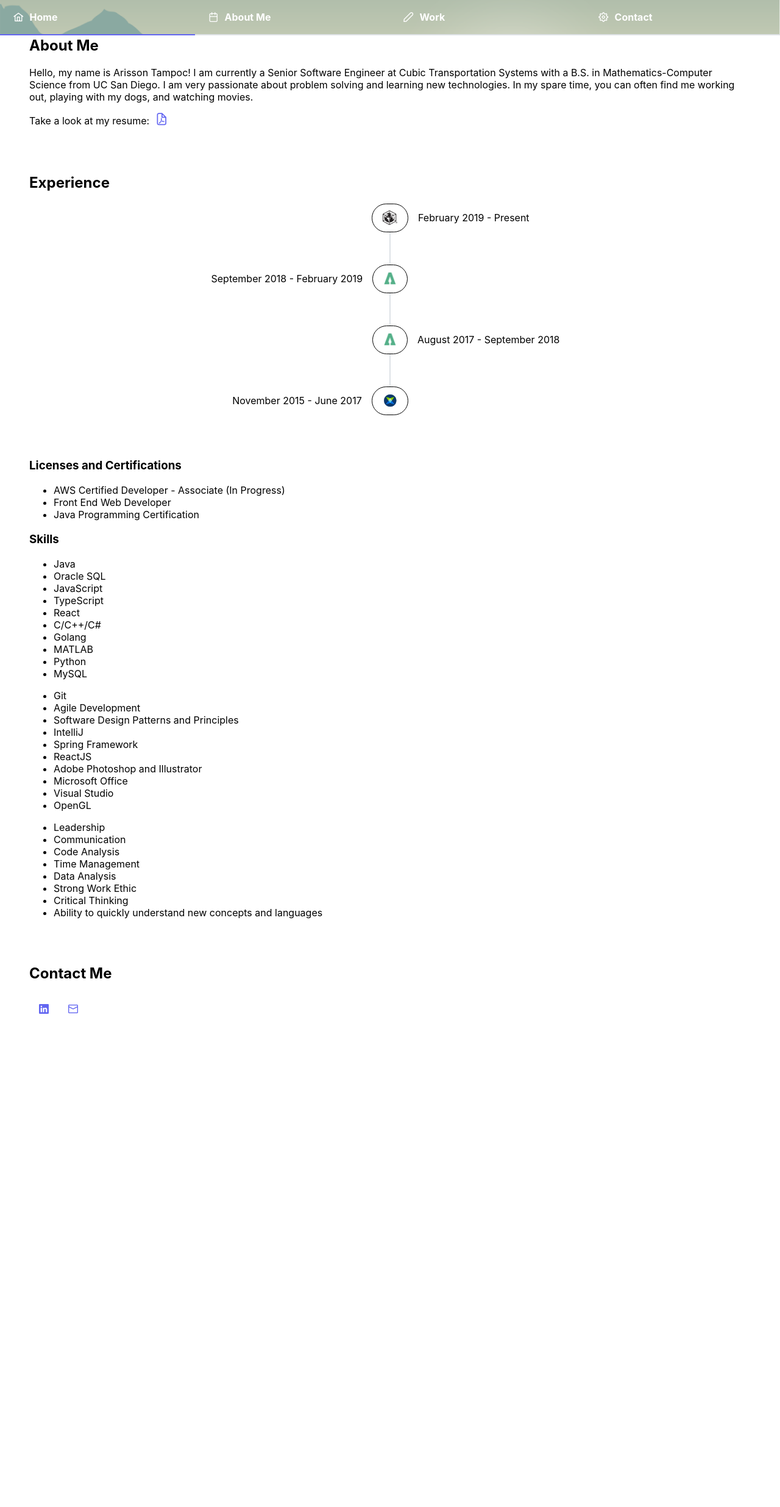
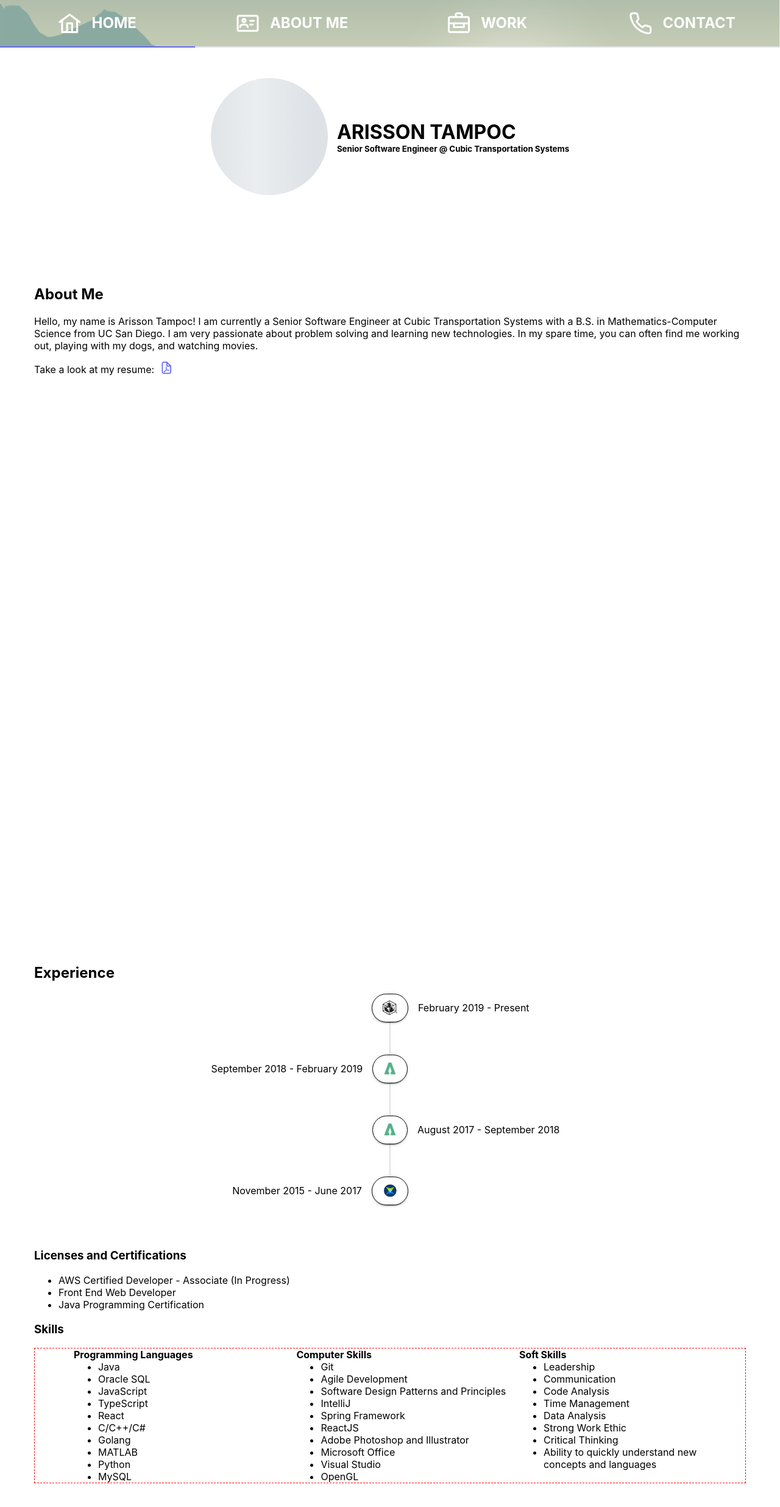
Before and after one commit to arissontampoc/arissontampoc.github.io, a React (Create React App) app: page / in a window 1280 px wide. Shown: the top 2472 px of the page at 61% size. Before the commit the page ends 1679 px from the top, so only its background shows below. Built offline with nearby package versions, Linux system fonts and the light colour scheme; the HTML template or start-up script is replaced by a standard one.

Commit message:
Add into, update styling

```diff
--- a/src/App.css
+++ b/src/App.css
@@ -1,4 +1,24 @@
-div.navigation {
+.intro {
+  display: flex;
+  justify-content: center;
+}
+
+.intro > .info {
+  padding-top: 3em;
+  padding-left: 15px;
+}
+
+.intro > .info > h1 {
+  margin-bottom: 0px;
+}
+
+.intro > .info > h5 {
+  margin-bottom: 0px;
+  margin-top: 0px;
+}
+
+.navigation {
+  top: 0;
   position: fixed;
   width: 100%;
 }
@@ -22,17 +42,34 @@ div.navigation {
   align-content: center;
 }
 
-div.about-me, div.experience, div.contact-me {
-  padding-left: 3rem;
-  padding-right: 3rem;
-  padding-top: 2.5rem;
+a.p-menuitem-link {
+  justify-content: center;
+  font-size: 1.5em;
 }
 
-div.about-me > p > .p-button {
+a.p-menuitem-link > span:nth-child(odd) {
+  font-size: 1.5em;
+  padding-right: 1em;
+}
+
+.about-me, .contact-me, .experience {
+  padding-left: 3.5em;
+  padding-right: 3.5em;
+  padding-top: 8em;
+  padding-bottom: 50em;
+}
+
+.intro {
+  padding-left: 3.5em;
+  padding-right: 3.5em;
+  padding-top: 8em;
+}
+
+.about-me > p > .p-button {
   display: contents;
 }
 
-div.about-me > p > .p-button > .p-button-icon {
+.about-me > p > .p-button > .p-button-icon {
   padding-left: 10px;
 }
 
@@ -59,6 +96,27 @@ button > img {
     padding-top: 13.5px !important;
 }
 
+.skills {
+  display: flex;
+  justify-content: center;
+  padding-left: 5%;
+  border: 1px dashed red;
+}
+
+.skills > * {
+  width: 33%;
+}
+
+.skills > .language-skills > h4,
+.skills > .language-skills > ul,
+.skills > .computer-skills > h4,
+.skills > .computer-skills > ul,
+.skills > .soft-skills > h4,
+.skills > .soft-skills > ul {
+  margin-top: 0px;
+  margin-bottom: 0px;
+}
+
 .p-dialog-content > img {
   width: 100%;
   height: auto;
--- a/src/App.tsx
+++ b/src/App.tsx
@@ -3,10 +3,11 @@ import React from 'react';
 import './App.css';
 import 'primeicons/primeicons.css';
 
+import AboutMe from './components/AboutMe';
+import ContactMe from './components/ContactMe';
+import Experience from './components/Experience';
+import Intro from './components/Intro';
 import Navigation from './components/Navigation';
-import AboutMe from './components/AboutMe';
-import Experience from './components/Experience';
-import ContactMe from './components/ContactMe';
 
 //theme
 import "primereact/resources/themes/lara-light-indigo/theme.css";
@@ -18,6 +19,7 @@ function App() {
   return (
     <div className="App">
       <Navigation/>
+      <Intro/>
       <AboutMe/>
       <Experience/>
       <ContactMe/>
--- a/src/components/Experience.tsx
+++ b/src/components/Experience.tsx
@@ -56,6 +56,7 @@ function Experience() {
         size="small"
         rounded
         outlined
+        raised
         onClick={() => e.setVisible(true)}
         aria-label={label}
       >
--- /dev/null
+++ b/src/components/Intro.tsx
@@ -0,0 +1,28 @@
+import React from 'react';
+
+import { Skeleton } from 'primereact/skeleton';
+
+function Intro() {
+  return (
+    <div
+      id="intro"
+      className="intro"
+    >
+      <div
+        className="photo"
+      >
+        <Skeleton shape="circle" size="12rem"/>
+      </div>
+
+      <div
+        className="info"
+      >
+        <h1>ARISSON TAMPOC</h1>
+        <h5>Senior Software Engineer @ Cubic Transportation Systems</h5>
+      </div>
+
+    </div>
+  );
+}
+
+export default Intro;
--- a/src/components/Navigation.tsx
+++ b/src/components/Navigation.tsx
@@ -7,10 +7,10 @@ function Navigation() {
     const [activeIndex, setActiveIndex] = useState<number>();
 
     const menuItems: MenuItem[] = [
-      {label: 'Home', icon: 'pi pi-fw pi-home', url: '/'},
-      {label: 'About Me', icon: 'pi pi-fw pi-calendar', url: '/#about-me'},
-      {label: 'Work', icon: 'pi pi-fw pi-pencil', url: '/#experience'},
-      {label: 'Contact', icon: 'pi pi-fw pi-cog', url: '/#contact-me'}
+      {label: 'HOME', icon: 'pi pi-fw pi-home', url: '/'},
+      {label: 'ABOUT ME', icon: 'pi pi-fw pi-id-card', url: '/#about-me'},
+      {label: 'WORK', icon: 'pi pi-fw pi-briefcase', url: '/#experience'},
+      {label: 'CONTACT', icon: 'pi pi-fw pi-phone', url: '/#contact-me'}
     ];
 
     return (
--- a/src/components/Skills.tsx
+++ b/src/components/Skills.tsx
@@ -2,9 +2,12 @@ import React from 'react';
 
 function Skills() {
   return (
+    <>
+      <h3>Skills</h3>
       <div className="skills">
-      <h3>Skills</h3>
-      <ul className="language-skills">
+        <div className="language-skills">
+          <h4>Programming Languages</h4>
+          <ul className="language-skills-list">
             <li>Java</li>
             <li>Oracle SQL</li>
             <li>JavaScript</li>
@@ -16,7 +19,11 @@ function Skills() {
             <li>Python</li>
             <li>MySQL</li>
           </ul>
-      <ul className="other-skills">
+        </div>
+
+        <div className="computer-skills">
+          <h4>Computer Skills</h4>
+          <ul className="computer-skills-list">
             <li>Git</li>
             <li>Agile Development</li>
             <li>Software Design Patterns and Principles</li>
@@ -28,7 +35,11 @@ function Skills() {
             <li>Visual Studio</li>
             <li>OpenGL</li>
           </ul>
-      <ul className="miscellaneous-skills">
+        </div>
+
+        <div className="soft-skills">
+          <h4>Soft Skills</h4>
+          <ul className="soft-skills-list">
             <li>Leadership</li>
             <li>Communication</li>
             <li>Code Analysis</li>
@@ -39,6 +50,9 @@ function Skills() {
             <li>Ability to quickly understand new concepts and languages</li>
           </ul>
         </div>
+
+      </div>
+    </>
   );
 }
 
```
Lines whose indentation alone changed are shown as unchanged.
